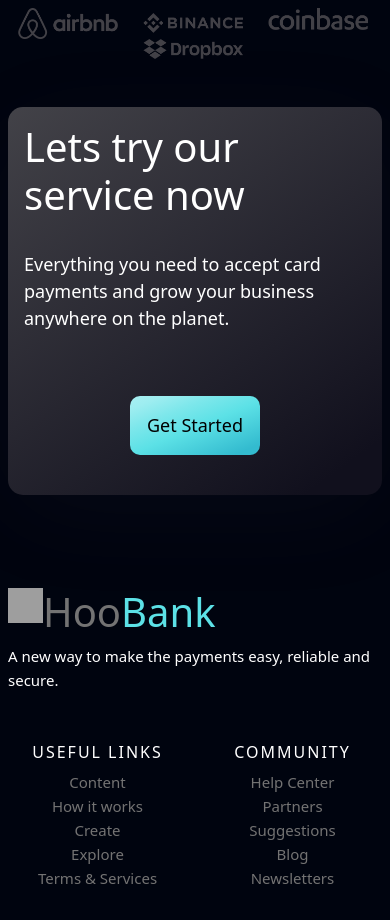
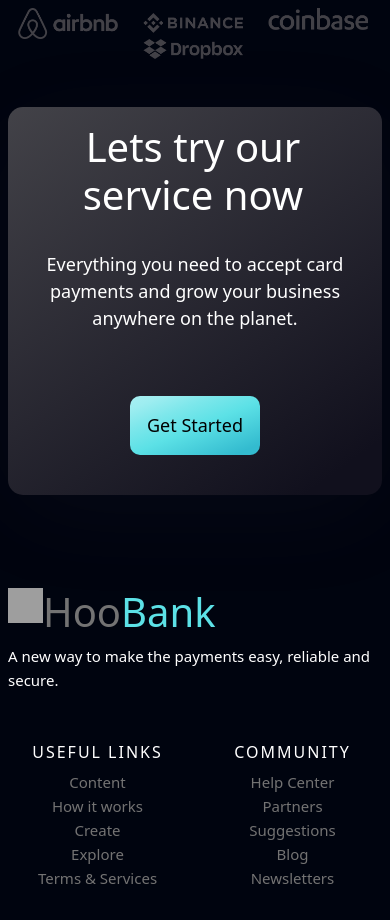
Before and after one commit to Demilade-Ayoola/Virtual-bank, a React (Create React App) app: page / in a window 390 px wide. Shown: the part 5640-6560 px from the top of the page. Built offline with nearby package versions, Linux system fonts and the light colour scheme; grey boxes are pictures that could not be loaded.

Commit message:
commit on 'main'

```diff
--- a/src/components/main/Main.jsx
+++ b/src/components/main/Main.jsx
@@ -7,7 +7,7 @@ function Main() {
 < >
 <div className='d-flex justify-content-center align-items-start'>
 <section id='home' className="primary py-5 d-flex flex-lg-row flex-column">
-<div className='px-2 firstl d-flex flex-column'>
+<div className='px-2 px-md-5 firstl d-flex flex-column'>
 <div className='twenty-percent my-2 py-1' >
   <p><span className="text-white"> 20% </span><span className="text-secondary">DISCOUNT </span><span className="text-white">1 MONTH</span><span className="text-secondary"> ACCOUNT</span></p>
 </div>
@@ -178,7 +178,7 @@ Saying about us</h2>
 
 <section className='d-flex justify-content-center align-items-center mb-5'>
 <div className=' firstl start d-flex justify-content-between align-items-center flex-md-row flex-column p-3'>
-  <div className='d-flex firstl flex-column justify-content-between'>
+  <div className='d-flex firstl flex-column talign px-md-3 justify-content-between'>
   <h2 className='text-white pb-4 pe-1' style={{fontSize:'50px', fontWeight:"650"}}>Lets try our service now</h2>
   <p className='text-white fs-5 p pb-4'>Everything you need to accept card payments and grow your business anywhere on the planet.</p>
   </div>
--- a/src/components/main/main.css
+++ b/src/components/main/main.css
@@ -72,6 +72,9 @@ font-size: 40px
 font-weight: 500
 !important;
 }
+.talign{
+    text-align: center;
+}
 .clients{
     margin-left: 0rem !important;
 }
```
